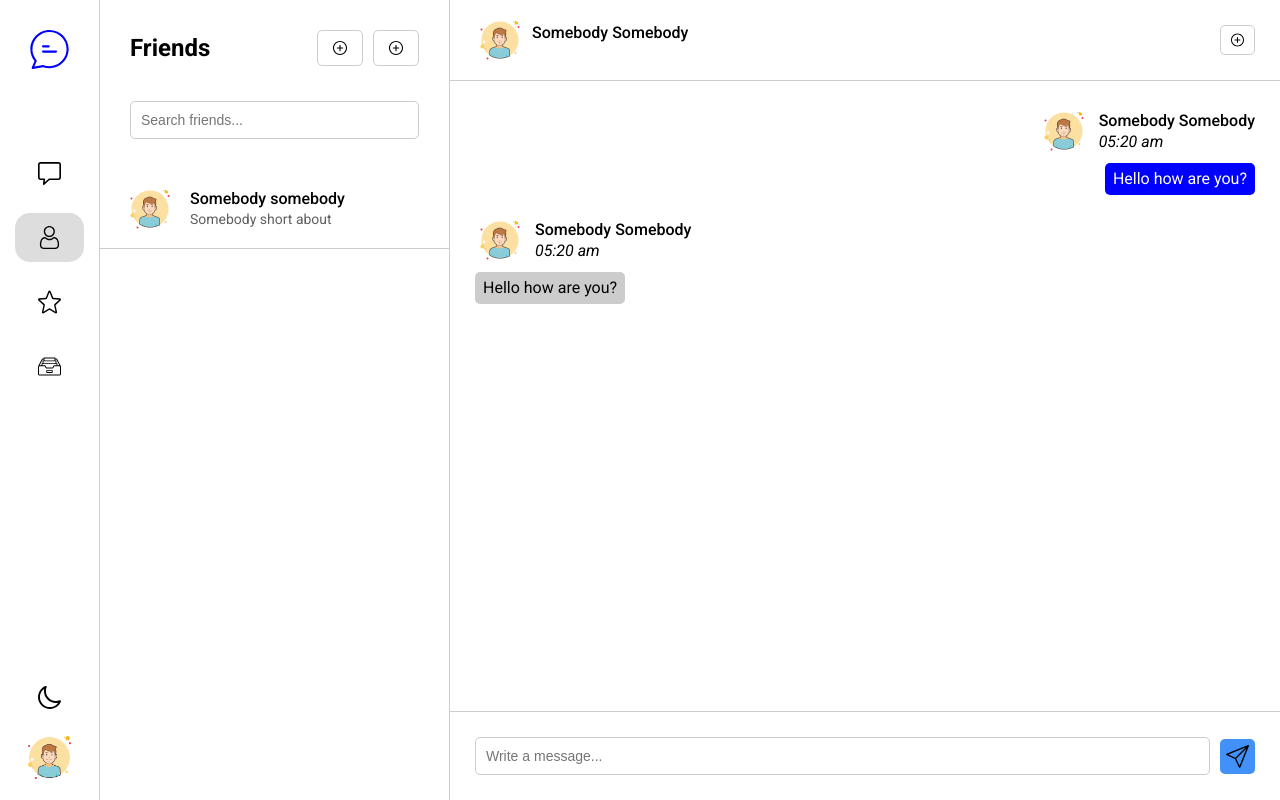
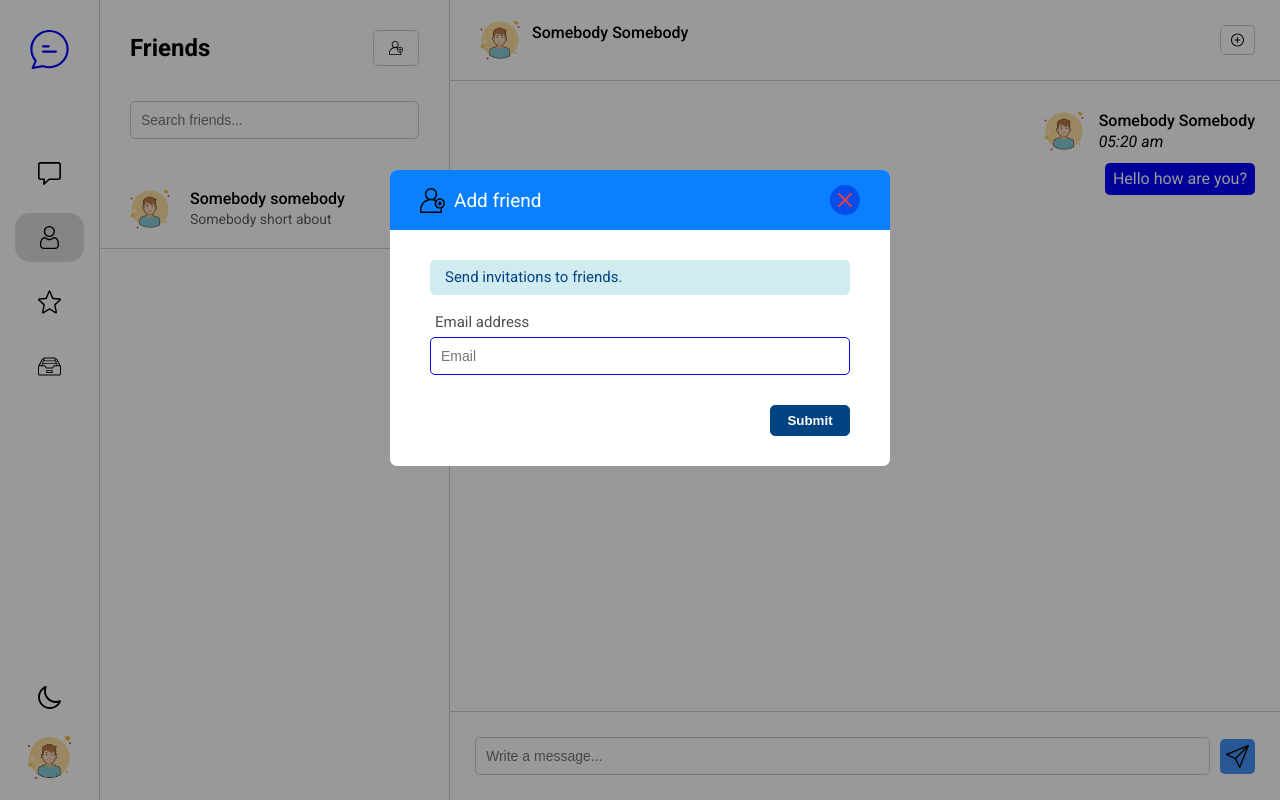
Before and after one commit to MaxStenex/react-sockets-chat, a React (Create React App) app in the folder client/: page /friends/add-friend in a window 1280 px wide. Built offline with nearby package versions, Linux system fonts and the light colour scheme; no server answers.

Commit message:
On client: created popup shared component. Created add friend popup.

```diff
--- a/client/src/App.tsx
+++ b/client/src/App.tsx
@@ -1,6 +1,7 @@
 import React from "react";
 import { useDispatch } from "react-redux";
 import { Redirect, Route, Switch } from "react-router-dom";
+import AddFriendPopup from "./components/AddFriend/AddFriendPopup";
 import Chats from "./pages/chats";
 import Friends from "./pages/friends";
 import Login from "./pages/login";
@@ -20,7 +21,16 @@ const App = () => {
       <PrivateRoute path="/chats" component={Chats} />
       <Route path="/login" component={Login} />
       <Route path="/register" component={Register} />
-      <Route path="/friends" component={Friends} />
+      <Route exact path="/friends" component={Friends} />
+      <Route
+        exact
+        path="/friends/add-friend"
+        render={() => (
+          <>
+            <Friends /> <AddFriendPopup />
+          </>
+        )}
+      />
       <Route path="/" render={() => <Redirect to="/chats" />} />
     </Switch>
   );
--- /dev/null
+++ b/client/src/components/AddFriend/AddFriendPopup.tsx
@@ -0,0 +1,50 @@
+import Popup from "../shared/Popup";
+import AddFriendSvg from "../../images/add-friend.svg";
+import { useHistory } from "react-router-dom";
+import { Formik, Form, ErrorMessage } from "formik";
+import React from "react";
+import DefaultInput from "../shared/DefaultInput";
+
+const AddFriendPopup = () => {
+  const history = useHistory();
+  const closePopup = () => {
+    history.push("/friends");
+  };
+
+  return (
+    <Popup onClose={closePopup} headerImgSrc={AddFriendSvg} title="Add friend">
+      <div className="add-friend">
+        <h2 className="add-friend__title">Send invitations to friends.</h2>
+        <Formik
+          initialValues={{ email: "" }}
+          onSubmit={({ email }) => {
+            console.log(email);
+          }}
+        >
+          {({ getFieldProps, isValid }) => (
+            <Form className="add-friend__form">
+              <div className="add-friend__field">
+                <label className="add-friend__label">Email address</label>
+                <DefaultInput
+                  autoFocus
+                  {...getFieldProps("email")}
+                  placeholder="Email"
+                  type="email"
+                  className="add-friend__input"
+                />
+                <ErrorMessage name="email">
+                  {(msg) => <span className="">{msg}</span>}
+                </ErrorMessage>
+              </div>
+              <button disabled={!isValid} type="submit" className="add-friend__submit">
+                Submit
+              </button>
+            </Form>
+          )}
+        </Formik>
+      </div>
+    </Popup>
+  );
+};
+
+export default AddFriendPopup;
--- a/client/src/components/friends/FriendsPanel.tsx
+++ b/client/src/components/friends/FriendsPanel.tsx
@@ -3,17 +3,22 @@ import ButtonWithImage from "../shared/ButtonWithImage";
 import DefaultInput from "../shared/DefaultInput";
 import SearchPanel from "../shared/SearchPanel";
 import Buttons from "../shared/SearchPanel/Buttons";
-import AddSvg from "../../images/add.svg";
+import AddFriendSvg from "../../images/add-friend.svg";
 import FriendList from "./FriendList";
+import { useHistory } from "react-router-dom";
 
 const FriendsPanel = () => {
+  const history = useHistory();
+  const openAddFriendPopup = () => {
+    history.push("/friends/add-friend");
+  };
+
   return (
     <SearchPanel
       title="Friends"
       buttons={
         <Buttons>
-          <ButtonWithImage src={AddSvg} />
-          <ButtonWithImage src={AddSvg} />
+          <ButtonWithImage onClick={openAddFriendPopup} src={AddFriendSvg} />
         </Buttons>
       }
       input={
--- a/client/src/components/shared/ButtonWithImage.tsx
+++ b/client/src/components/shared/ButtonWithImage.tsx
@@ -2,9 +2,9 @@ type Props = {
   src: string;
 } & React.HTMLProps<HTMLButtonElement>;
 
-const ButtonWithImage: React.FC<Props> = ({ src, className }) => {
+const ButtonWithImage: React.FC<Props> = ({ src, className, ...props }) => {
   return (
-    <button className={`button--with-image  ${className}`}>
+    <button className={`button--with-image  ${className}`} {...props} type="button">
       <img src={src} alt="#" />
     </button>
   );
--- /dev/null
+++ b/client/src/components/shared/Popup.tsx
@@ -0,0 +1,43 @@
+import { useEffect, useRef } from "react";
+import CloseSvg from "../../images/close.svg";
+
+type Props = {
+  headerImgSrc: string;
+  title: string;
+  onClose: () => void;
+};
+
+const Popup: React.FC<Props> = ({ headerImgSrc, title, children, onClose }) => {
+  const popupWrapperRef = useRef<HTMLDivElement>(null);
+  useEffect(() => {
+    const closePopup = (evt: Event) => {
+      if (!popupWrapperRef.current?.contains(evt.target as any)) {
+        onClose();
+      }
+    };
+    window.addEventListener("click", closePopup);
+    return () => {
+      window.removeEventListener("click", closePopup);
+    };
+  }, [onClose]);
+
+  return (
+    <div className="popup">
+      <div className="popup__bg"></div>
+      <div ref={popupWrapperRef} className="popup__wrapper">
+        <div className="popup__header">
+          <h2 className="popup__title">
+            <img src={headerImgSrc} alt="#" />
+            <span>{title}</span>
+          </h2>
+          <button onClick={onClose} className="popup__close">
+            <img src={CloseSvg} alt="#" />
+          </button>
+        </div>
+        <div className="popup__main">{children}</div>
+      </div>
+    </div>
+  );
+};
+
+export default Popup;
--- a/client/src/styles/App.scss
+++ b/client/src/styles/App.scss
@@ -11,6 +11,8 @@
 @import "./components/shared/Options.scss";
 @import "./components/shared/Profile.scss";
 @import "./components/shared/ButtonWithImage.scss";
+@import "./components/shared/Popup.scss";
+@import "./components/AddFriend/AddFriendPopup.scss";
 
 body {
   word-break: normal;
--- /dev/null
+++ b/client/src/styles/components/AddFriend/AddFriendPopup.scss
@@ -0,0 +1,43 @@
+.add-friend {
+  &__title {
+    background-color: #d1ecf1;
+    padding: 10px 15px;
+    font-size: 15px;
+    color: rgb(2, 68, 129);
+    border-radius: 5px;
+    margin-bottom: 20px;
+  }
+  &__form {
+    display: flex;
+    flex-direction: column;
+  }
+  &__field {
+  }
+  &__label {
+    margin-bottom: 7px;
+    margin-left: 5px;
+    display: block;
+    font-size: 15px;
+    color: rgb(80, 80, 80);
+  }
+  &__input {
+    width: 100%;
+  }
+  &__submit {
+    margin-top: 30px;
+    width: 80px;
+    padding: 7px 0px;
+    background-color: rgb(2, 68, 129);
+    border: 1px solid rgb(2, 68, 129);
+    color: #fff;
+    font-weight: 700;
+    border-radius: 5px;
+    align-self: flex-end;
+    &:hover,
+    &:focus {
+      color: rgb(2, 68, 129);
+      background-color: #fff;
+      transition: 0.3s;
+    }
+  }
+}
--- /dev/null
+++ b/client/src/styles/components/shared/Popup.scss
@@ -0,0 +1,66 @@
+.popup {
+  position: absolute;
+  top: 0;
+  left: 0;
+  width: 100%;
+  height: 100%;
+  min-height: 100vh;
+  &__bg {
+    position: absolute;
+    width: 100%;
+    height: 100%;
+    opacity: 0.4;
+    background-color: #000;
+    z-index: 100;
+  }
+  &__wrapper {
+    position: absolute;
+    left: 50%;
+    transform: translate(-50%, 0);
+    width: 500px;
+    margin-top: 170px;
+    margin-bottom: 50px;
+    background-color: #fff;
+    z-index: 500;
+    border-radius: 7px;
+  }
+  &__header {
+    border-radius: 7px 7px 0px 0px;
+    display: flex;
+    justify-content: space-between;
+    background-color: #0a80ff;
+    align-items: center;
+    color: #fff;
+    padding: 15px 30px;
+  }
+  &__title {
+    display: flex;
+    align-items: center;
+    & img {
+      width: 25px;
+      height: 25px;
+      margin-right: 9px;
+    }
+    & span {
+      font-size: 19px;
+    }
+  }
+  &__close {
+    width: 30px;
+    height: 30px;
+    border-radius: 50%;
+    background-color: rgb(4, 77, 235);
+    padding: 8px;
+    & img {
+      width: 100%;
+      height: 100%;
+    }
+    &:hover,
+    &:focus {
+      background-color: rgb(0, 60, 189);
+    }
+  }
+  &__main {
+    padding: 30px 40px;
+  }
+}
```
Also changed, not shown: client/src/images/add-friend.svg (added).
